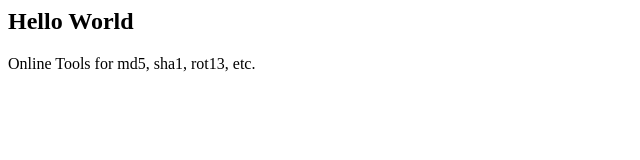
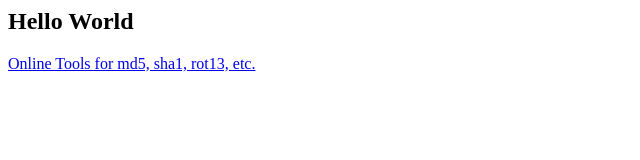
Before and after one commit to ghostrong/ghostrong.github.io, a plain HTML site: page index.html in a window 1280 px wide. Shown: the whole page, without its empty margins (0-640 px from the left). Drawn offline with Linux system fonts and the light colour scheme.

Commit message:
Update index.html
fix a typo

```diff
--- a/index.html
+++ b/index.html
@@ -1,3 +1,3 @@
 <h2>Hello World</h2>
 
-<a herf="http://qwertasdf.com/">Online Tools for md5, sha1, rot13, etc. </a>
+<a href="http://qwertasdf.com/">Online Tools for md5, sha1, rot13, etc. </a>
```
